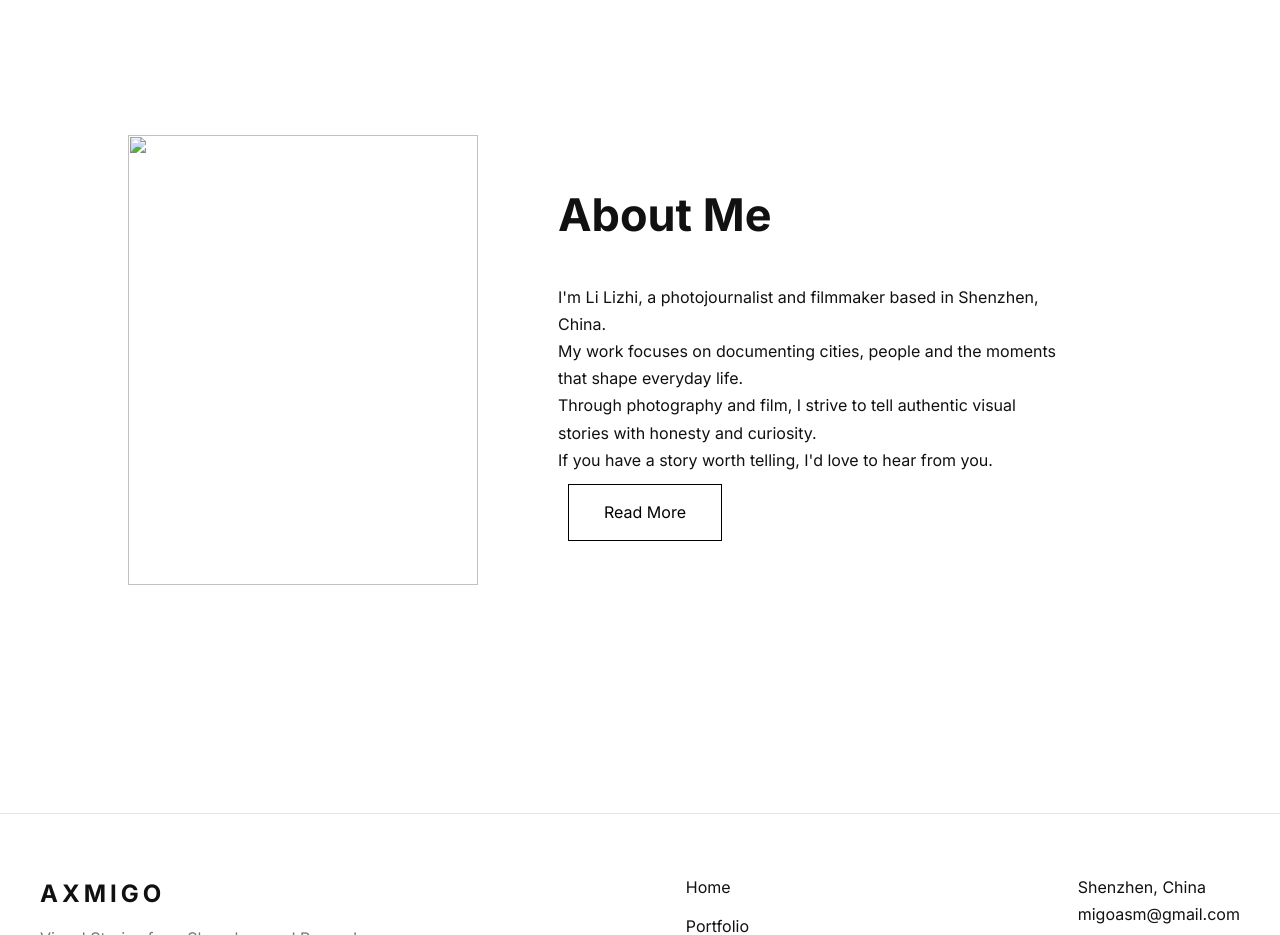
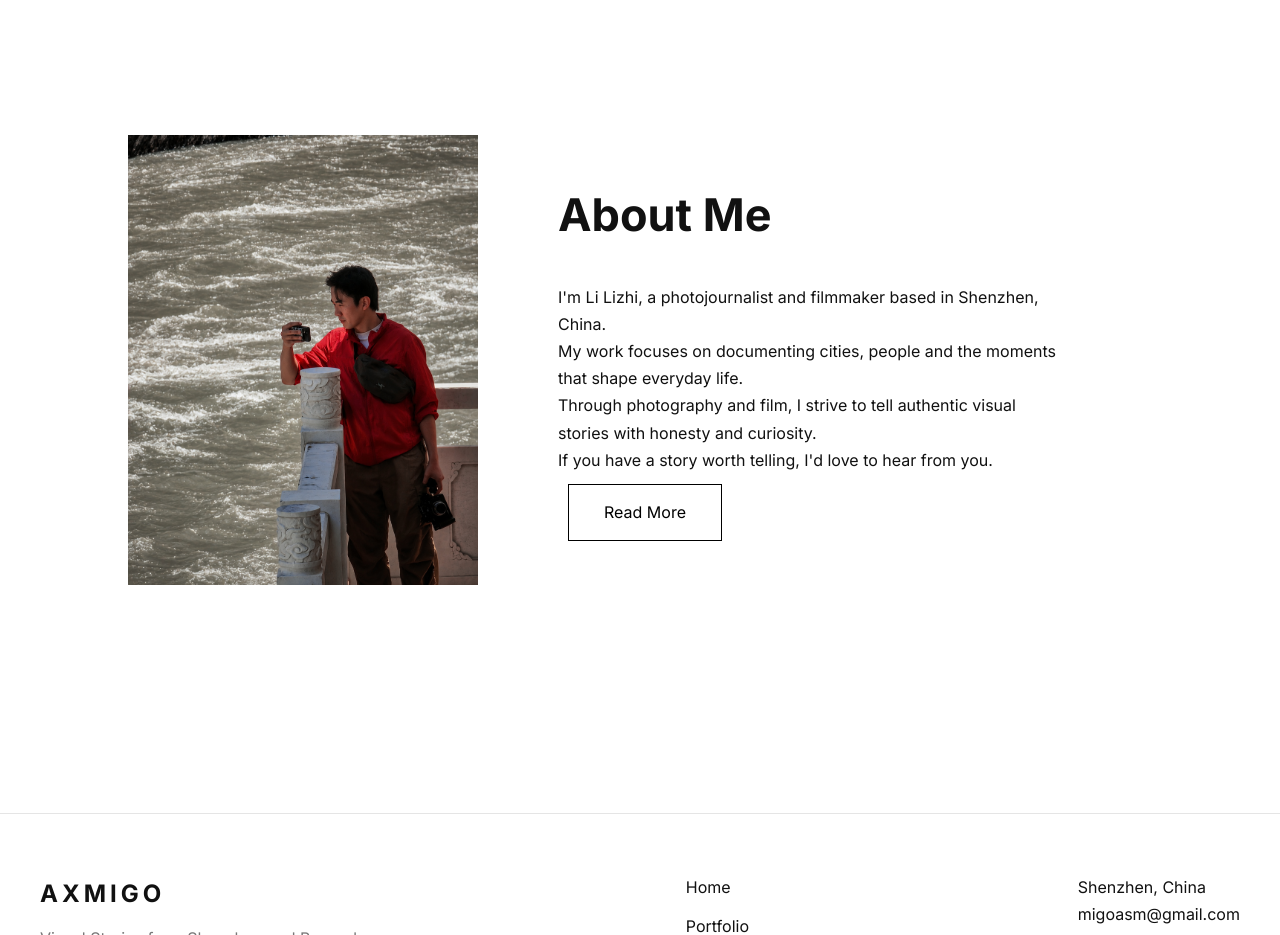
Before and after one commit to axmigo-visual/lilizhivisuals.github.io, a plain HTML site: page index.html in a window 1280 px wide. Shown: the part 1780-2715 px from the top of the page. Drawn offline with Linux system fonts and the light colour scheme.

Commit message:
Fix typo in image source filename

```diff
--- a/index.html
+++ b/index.html
@@ -167,7 +167,7 @@
 
         <div class="about-photo">
 
-            <img src="images/myslef01.jpg">
+            <img src="images/myself01.jpg">
 
         </div>
 
```
